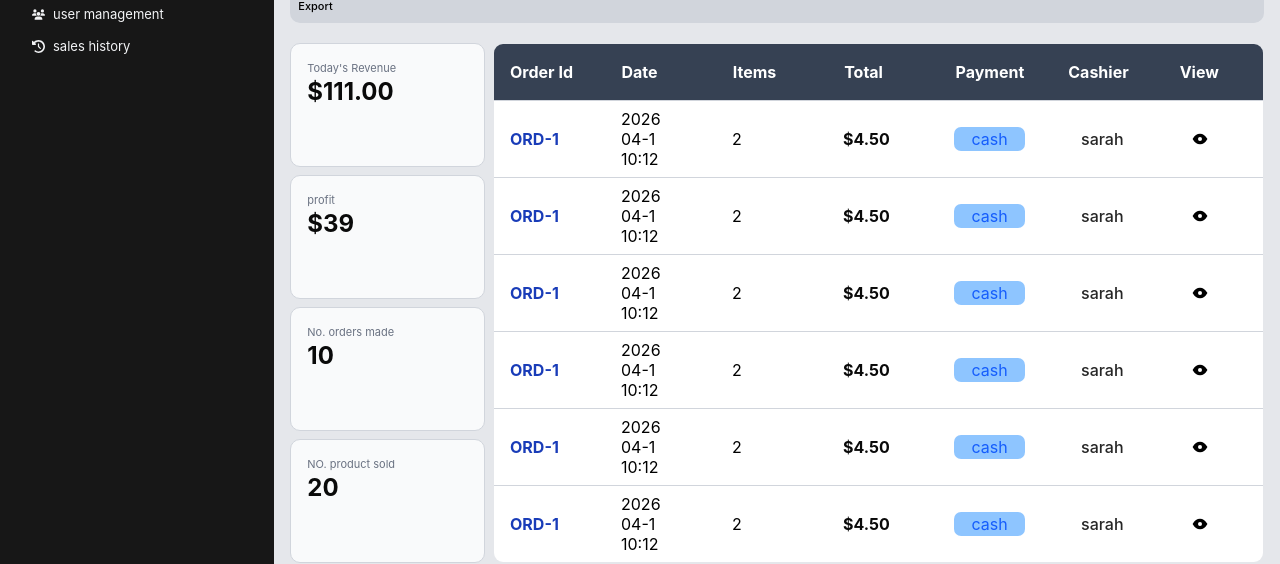
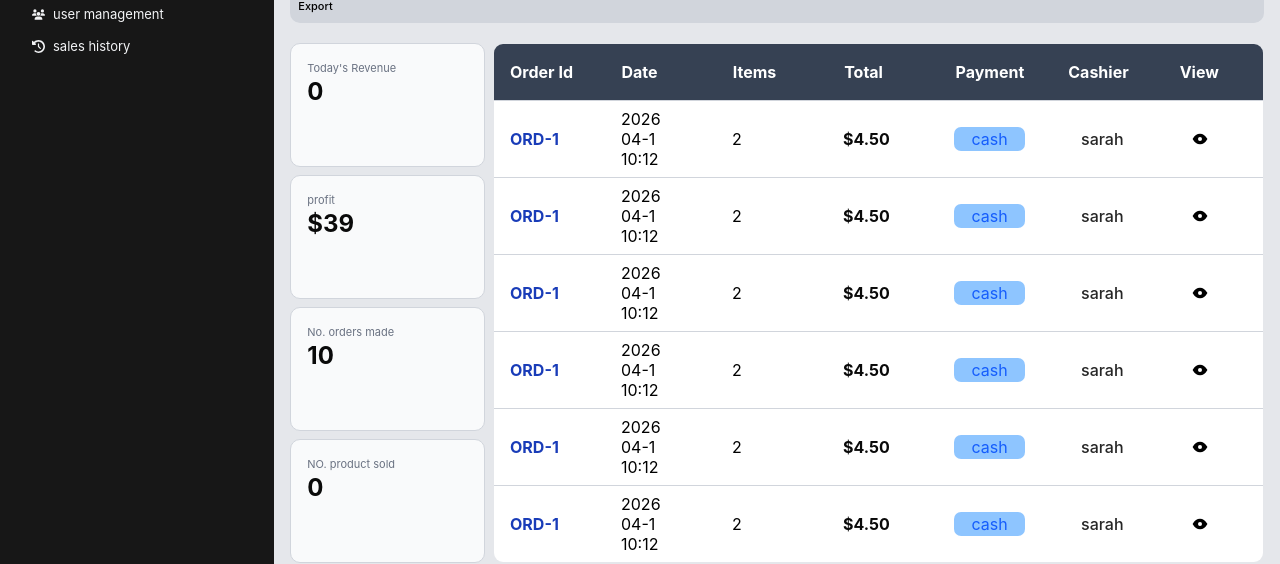
Before and after one commit to Xxx2004danie/RETAIL-POS, a React (Vite) app in the folder frontend/my-react-app/: page /history in a window 1280 px wide. Shown: the part 176-740 px from the top of the page. Built offline with nearby package versions, Linux system fonts and the light colour scheme.

Commit message:
buildCart

```diff
--- a/frontend/my-react-app/src/App.jsx
+++ b/frontend/my-react-app/src/App.jsx
@@ -22,8 +22,9 @@ export let ReducerContext = createContext();
 
 // initial state for reducer
 let initialState = {
-  revenue: "",
+  revenue: 0,
   noItemSold: 0,
+  noOfOrdersMade: 0,
   products: [],
   orders: [],
   sales: [],
@@ -55,31 +56,48 @@ function reducer(state, action) {
     }
 
     case "add_orders": {
+      let orderArr = [...state.orders, action.orders].filter(
+        (order, index, self) => {
+          return index === self.findIndex((e) => e.name === order.name);
+        },
+      );
+
+      let total_number_of_item = orderArr.reduce(
+        (acc, product) => acc + product.itemQuantity,
+        0,
+      );
+
       return {
         ...state,
-        orders: [...state.orders, action.orders],
+        orders: orderArr,
+        noItemSold: total_number_of_item,
+        revenue: orderArr.reduce(
+          (acc, product) => acc + product.price * product.itemQuantity,
+          0,
+        ),
       };
     }
 
     case "delete_item":
+      let changeOrders = state.orders.filter((a) => a.id !== action.id);
       return {
         ...state,
-        orders: state.orders.filter((a) => a.id !== action.id),
-        noItemSold: state.noItemSold > 0 && state.noItemSold - 1,
+        orders: changeOrders,
+        noItemSold:
+          state.noItemSold > 0 &&
+          state.noItemSold -
+            state.orders
+              .filter((a) => a.id === action.id)
+              .reduce((acc, item) => acc + item.itemQuantity, 0),
+        revenue: changeOrders.reduce(
+          (acc, product) => acc + product.price * product.itemQuantity,
+          0,
+        ),
       };
 
-    case "increase_noItemSold": {
-      return {
-        ...state,
-        noItemSold: state.noItemSold + 1,
-      };
-    }
-
-    // INCREASET ITEM QUANTITY
+    // INCREASET ITEM QUANTITY (CART)
     case "increase_item_QUANTITY":
-      return {
-        ...state,
-        orders: state.orders.map((item) => {
+      let newOrders = state.orders.map((item) => {
         if (item.id === action.id) {
           return {
             ...item,
@@ -89,30 +107,65 @@ function reducer(state, action) {
         }
 
         return { ...item };
-        }),
-
+      });
+      return {
+        ...state,
+        orders: newOrders,
         noItemSold: state.noItemSold + 1,
+        revenue: newOrders.reduce(
+          (acc, product) => acc + product.price * product.itemQuantity,
+          0,
+        ),
       };
 
-    // DECREASE ITEM QUANTITY
+    // DECREASE ITEM QUANTITY (CART)
     case "decrease_item_QUANTITY":
-      return {
-        ...state,
-        orders: state.orders.map((item) => {
+      let Quantity = state.orders
+        .filter((a) => a.id === action.id)
+        .reduce((acc, item) => acc + item.itemQuantity, 0);
+
+      // NEW ORDERS
+      let changedOrders = state.orders.map((item) => {
         if (item.id === action.id) {
+          let newQuantity = item.itemQuantity > 1 ? item.itemQuantity - 1 : 1;
+          let newPrice = item.price * newQuantity - 1;
           return {
             ...item,
-              itemQuantity: item.itemQuantity > 1 ? item.itemQuantity - 1 : 1,
+            itemQuantity: newQuantity,
+            totalCost: newPrice,
           };
         }
 
         return { ...item };
-        }),
+      });
+      return {
+        ...state,
+        orders: changedOrders,
+        noItemSold: Quantity > 1 ? state.noItemSold - 1 : state.noItemSold,
+
+        revenue: changedOrders.reduce(
+          (acc, product) => acc + product.price * product.itemQuantity,
+          0,
+        ),
       };
 
-    // GET TOTAL SUM OF COST
-    case "total_cost":
-      return state.orders.reduce();
+    /*/ GET TOTAL SUM OF COST (CART)
+    case "getTotalCost":
+      return {
+        ...state,
+        revenue: state.orders.reduce(
+          (acc, product) => acc + product.price * product.itemQuantity,
+          0,
+        ),
+      };
+*/
+    // GET TOTAL ORDERS MADE (CART)
+    case "increase_noOfOrders": {
+      return {
+        ...state,
+        noOfOrdersMade: state.noOfOrdersMade + 1,
+      };
+    }
 
     default:
       return state;
--- a/frontend/my-react-app/src/pages/Dashboard/cart.jsx
+++ b/frontend/my-react-app/src/pages/Dashboard/cart.jsx
@@ -15,10 +15,10 @@ function Cart({ onShowCart }) {
   let { orders, onChangeOrders } = useContext(OrderContext);
   let [state, dispatch] = useContext(ReducerContext);
 
-  // CREATING ORDER ARRAY WITH UNIQUE OBJECT(WITHOUT DUPLICATE)
+  /*/ CREATING ORDER ARRAY WITH UNIQUE OBJECT(WITHOUT DUPLICATE)
   let itemsArray = state.orders.filter((order,index,self) => {
     return index === self.findIndex((e) => e.name === order.name)
-  });
+  })*/
   return (
     <section className=" z-10 absolute md:static top-0 right-0 h-screen md:h-[90%]  lg:h-[90vh] w-full flex flex-col items-start bg-white">
       <header className="w-full flex flex-row justify-between p-4 h-[10%]">
@@ -35,7 +35,7 @@ function Cart({ onShowCart }) {
       {isAdd ? (
         <section className="flex-1  w-full h-[90%] ">
           <ul className="h-[60%] px-3 overflow-auto border-y border-gray-200">
-            {itemsArray.map((item, index) => {
+            {state.orders.map((item, index) => {
               return (
                 <li
                   key={index}
@@ -101,8 +101,11 @@ function Cart({ onShowCart }) {
               <p className="text-blue-800 font-extrabold ">$13.5%</p>
             </section>
 
-            <button className="bg-blue-800 hover:bg-blue-500 text-white w-full  p-3  my-1.5 rounded-[10px]">
-              charge %500
+            <button
+              onClick={() => dispatch({ type: "increase_noOfOrders" })}
+              className="bg-blue-800 hover:bg-blue-500 text-white w-full  p-3  my-1.5 rounded-[10px]"
+            >
+              {state.revenue}
             </button>
 
             {/*payment method */}
--- a/frontend/my-react-app/src/pages/Dashboard/productLIst.jsx
+++ b/frontend/my-react-app/src/pages/Dashboard/productLIst.jsx
@@ -127,7 +127,6 @@ function ProductList({ onChangeOrder }) {
             <li
               key={product._id}
               onClick={() => {
-                dispatch({ type: "increase_noItemSold" });
                 dispatch({
                   type: "add_orders",
                   orders: {
--- a/frontend/my-react-app/src/pages/SalesHistory/saleslist.jsx
+++ b/frontend/my-react-app/src/pages/SalesHistory/saleslist.jsx
@@ -3,9 +3,11 @@ import MenuIcon from "../../components/layout/layout";
 import showReceiptModal from "../../modal/showReceiptModal";
 import ReceiptModal from "../../modal/showReceiptModal";
 import { TbEyeFilled } from "react-icons/tb";
+import { ReducerContext } from "../../App";
 
 export let ReceiptContext = createContext();
 export default function SalesList() {
+  let [state, dispatch] = useContext(ReducerContext);
   let [showReceipt, setShowReceipt] = useState(false);
 
   // toggle showReceipt
@@ -39,7 +41,7 @@ export default function SalesList() {
               <article className=" bg-gray-50 border border-gray-300 p-4 rounded-[10px]">
                 <p className="text-[11px] text-gray-500">Today's Revenue</p>
                 <h1 className="text-neutral-950  font-bold text-2xl">
-                  $111.00
+                  {state.revenue}
                 </h1>
               </article>
 
@@ -55,7 +57,9 @@ export default function SalesList() {
 
               <article className=" bg-gray-50 border border-gray-300 p-4 rounded-[10px]">
                 <p className="text-[11px] text-gray-500">NO. product sold</p>
-                <h1 className="text-neutral-950  font-bold text-2xl">20</h1>
+                <h1 className="text-neutral-950  font-bold text-2xl">
+                  {state.noItemSold}
+                </h1>
               </article>
             </section>
 
```
Lines whose indentation alone changed are shown as unchanged.
